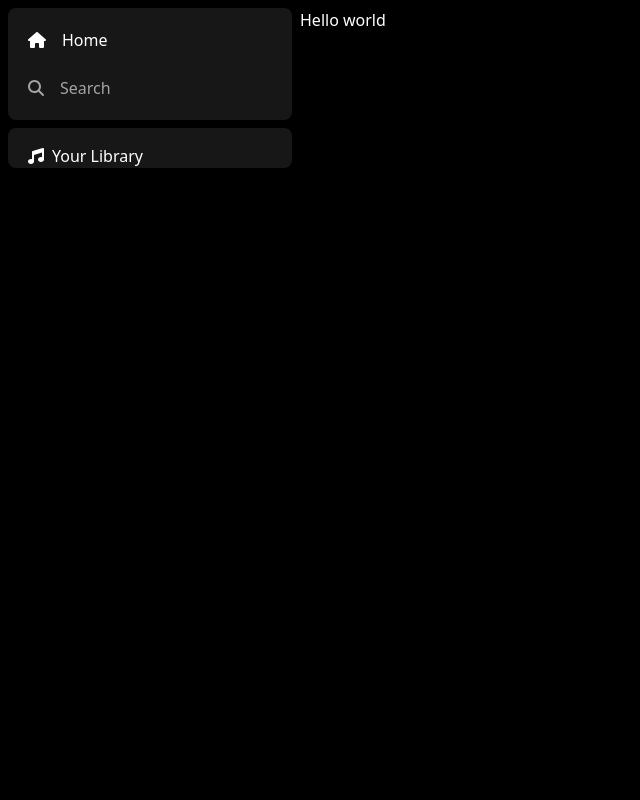
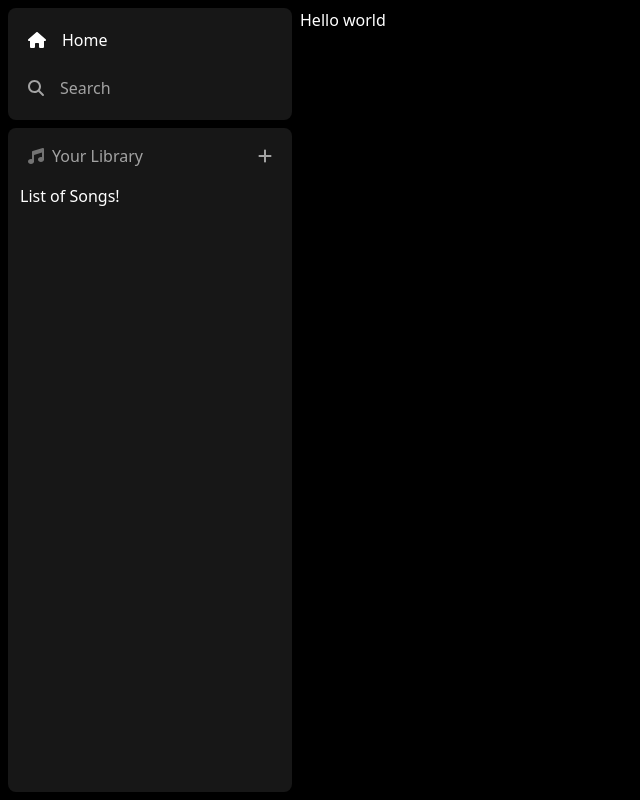
Before and after one commit to richardHaggioGwati/angular_spotify, an Angular app: page / in a window 1280 px wide. Shown: the whole page, without its empty margins (0-640 px from the left). Built offline with nearby package versions, Linux system fonts and the light colour scheme.

Commit message:
feat(sidebar): semi completed

```diff
--- a/src/app/sidebar/box/box.component.html
+++ b/src/app/sidebar/box/box.component.html
@@ -1,4 +1,4 @@
-<div [class]='"bg-neutral-900 rounded-lg h-fit w-full " + additionalClass'>
+<div [class]='"bg-neutral-900 rounded-lg w-full " + additionalClass'>
   {{boxText}}
   <ng-content></ng-content>
 </div>
--- a/src/app/sidebar/library/library.component.html
+++ b/src/app/sidebar/library/library.component.html
@@ -1,6 +1,12 @@
-<div class='flex items-center justify-between px-5 pt-4'>
-  <div class='inline-flex items-center gap-x-2'>
-    <fa-icon [icon]="faMusicLibrary"></fa-icon>
-    <p>Your Library</p>
+<div class='flex flex-col'>
+  <div class='flex items-center justify-between px-5 pt-4'>
+        <div class='inline-flex items-center gap-x-2'>
+          <fa-icon [icon]='faMusicLibrary' class='text-neutral-500'></fa-icon>
+          <p class='text-neutral-400 font-medium text-md'>Your Library</p>
+        </div>
+    <fa-icon size='1x' class='text-neutral-400 cursor-pointer hover:text-white transition' [icon]='faPlus'></fa-icon>
+  </div>
+  <div class='flex flex-col gap-y-2 mt-4 px-3'>
+    List of Songs!
   </div>
 </div>
--- a/src/app/sidebar/library/library.component.ts
+++ b/src/app/sidebar/library/library.component.ts
@@ -1,5 +1,5 @@
 import { Component } from '@angular/core';
-import { faMusic } from '@fortawesome/free-solid-svg-icons';
+import { faMusic, faPlus } from '@fortawesome/free-solid-svg-icons';
 
 @Component({
   selector: 'app-library',
@@ -9,5 +9,7 @@ export class LibraryComponent {
   //TODO: proper music list icon
   faMusicLibrary = faMusic;
 
+  faPlus = faPlus;
+
   //TODO: add a handle upload function, for user songs
 }
--- a/src/app/sidebar/sidebar.component.html
+++ b/src/app/sidebar/sidebar.component.html
@@ -6,9 +6,9 @@
         <app-sidebar-item [icon]='faSearch' [label]='"Search"' [link]='"search"'></app-sidebar-item>
       </div>
     </app-box>
-    <app-box [additionalClass]='"h-full overflow-y-auto"'>
+    <div class="bg-neutral-900 rounded-lg w-full overflow-y-auto h-full">
       <app-library></app-library>
-    </app-box>
+    </div>
   </div>
   <ng-content></ng-content>
 </div>
```
